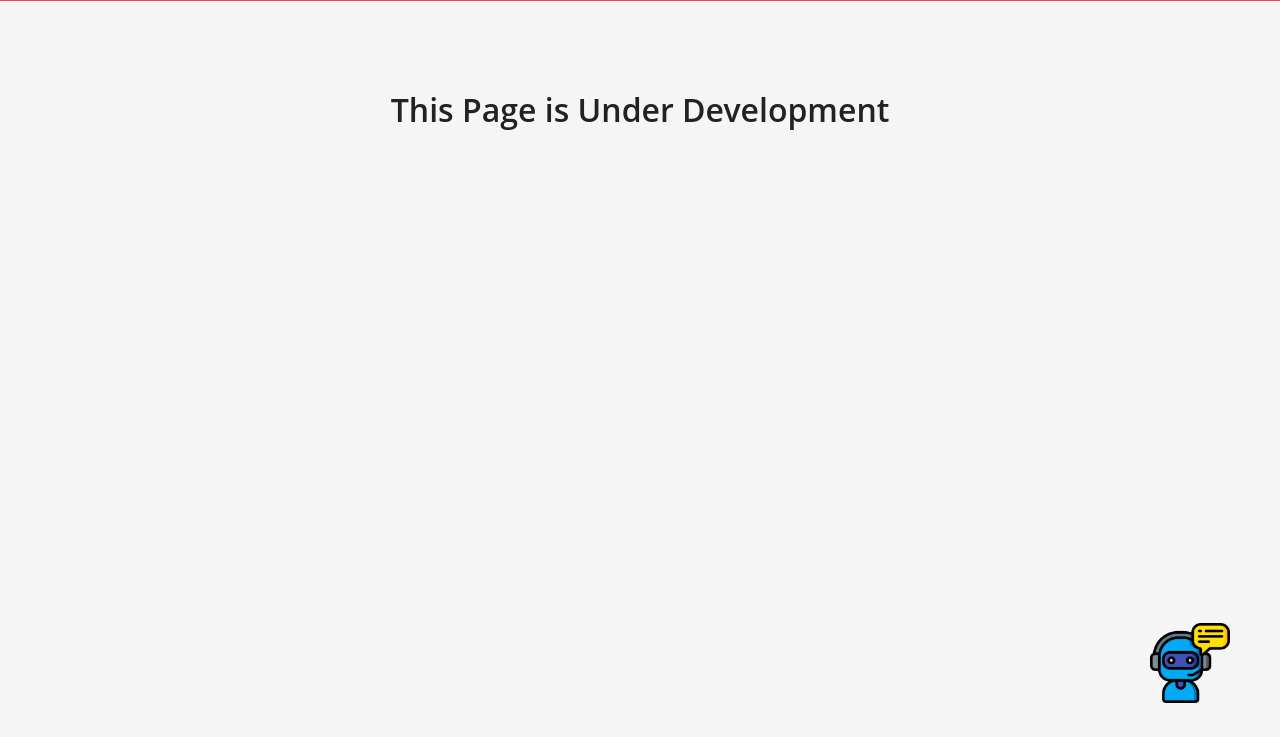
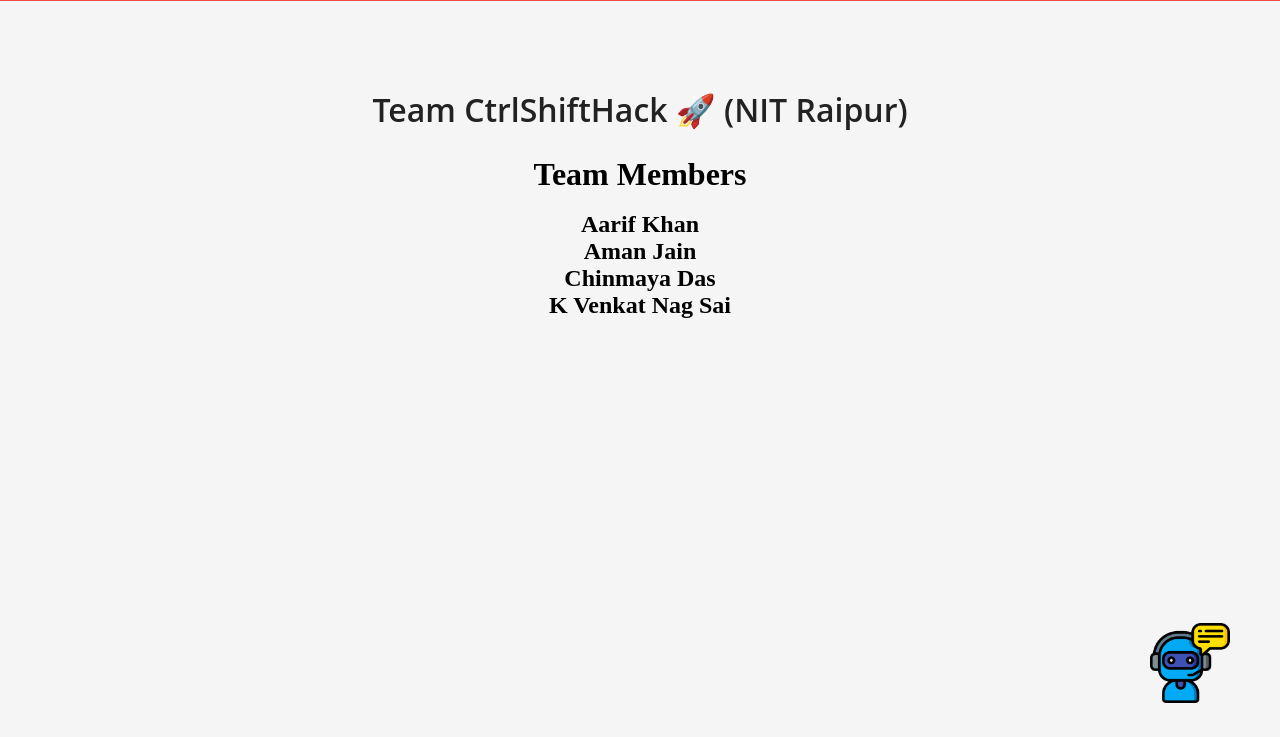
Before and after one commit to amanjain200/YUVA-A_Website_for_youth_empowerment, a website: page about.html in a window 1280 px wide. Shown: the part 63-800 px from the top of the page. Drawn offline with Linux system fonts and the light colour scheme.

Commit message:
develop about us page basic

```diff
--- a/about.html
+++ b/about.html
@@ -53,8 +53,18 @@
     </header>
 
     <br><br><br><br><br><br><br>
-    <center id="heading">This Page is Under Development</center>
-
+    <center id="heading">Team CtrlShiftHack 🚀 (NIT Raipur)</center>
+    <center>
+      <h1>Team Members</h1><br>
+      <h2>
+        <ul>
+          <li>Aarif Khan</li>
+          <li>Aman Jain</li>
+          <li>Chinmaya Das</li>
+          <li>K Venkat Nag Sai</li>
+        </ul>
+      </h2>
+    </center>
     <div class="chatbot-container">
       <div class="chatbot-icon">
         <a href="https://therapy-chatbot.vercel.app/" target="_blank">
```
